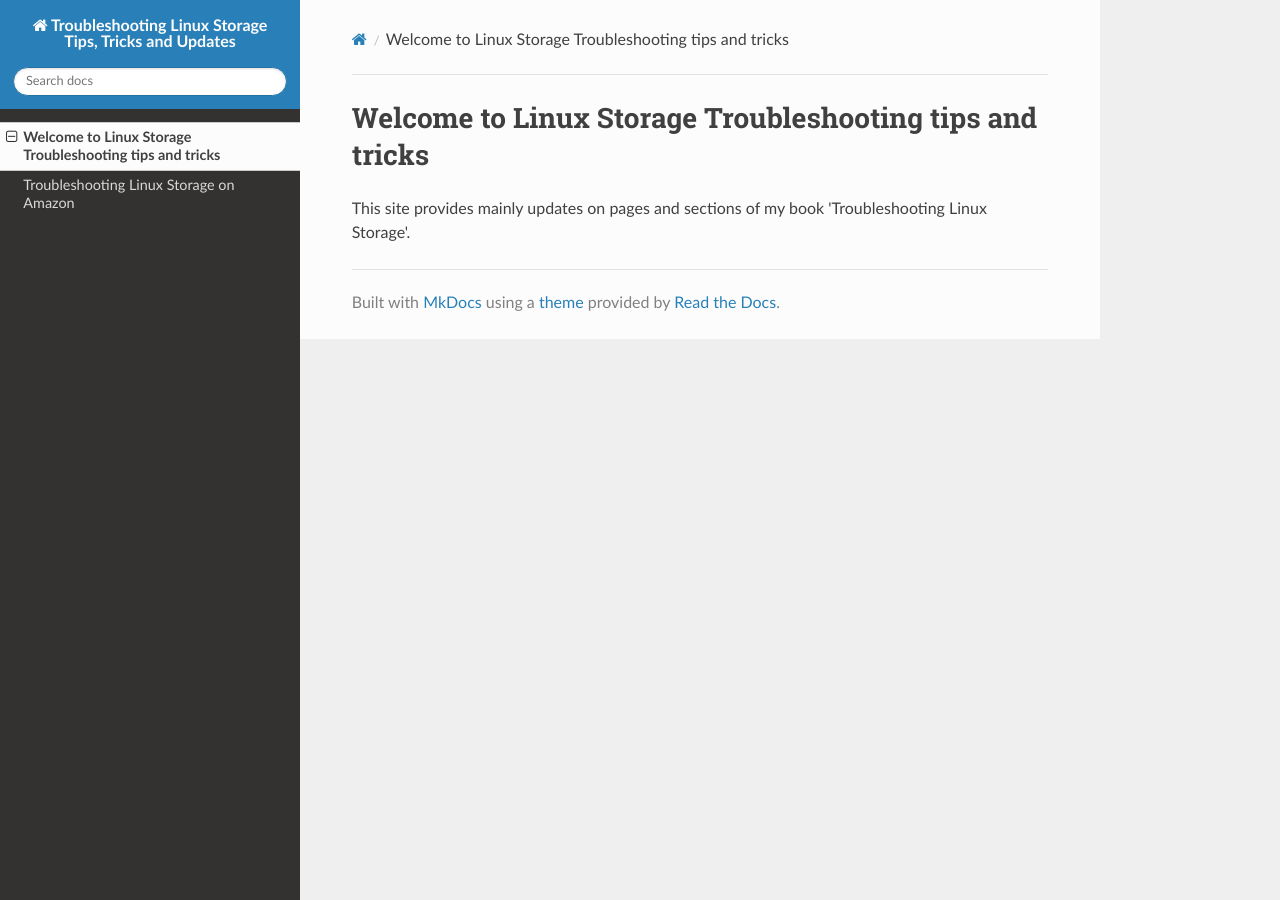
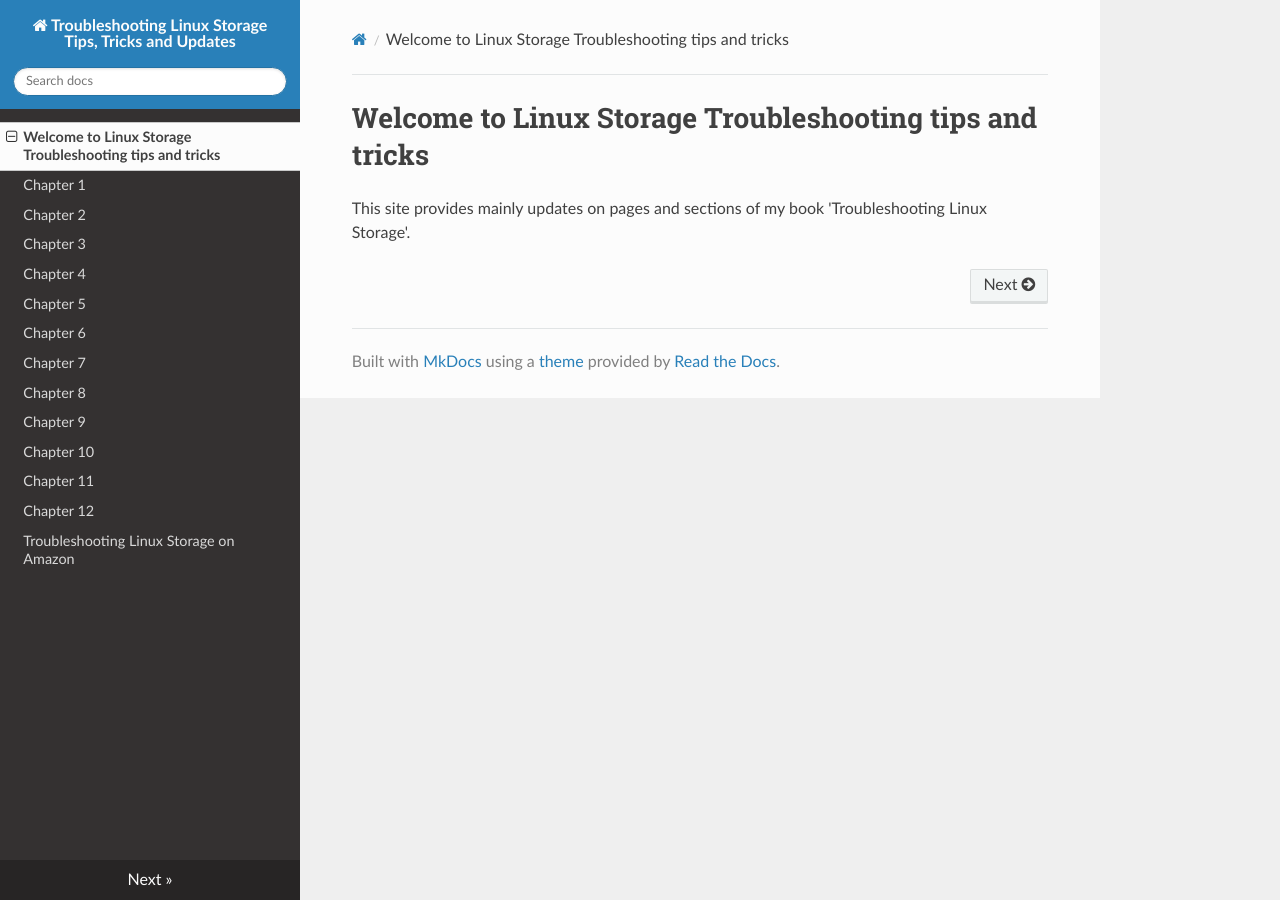
Before and after one commit to elonden/lst-tips, an MkDocs documentation site: the page built from docs/index.md, in a window 1280 px wide. Built offline with MkDocs 1.6.1, drawn with Linux system fonts in a browser that asks for light colours; nearby versions of some CDN libraries.

Commit message:
Update
Signed-off-by: Erwin van Londen <erwin.vanlonden@hitachivantara.com>

```diff
--- a/mkdocs.yml
+++ b/mkdocs.yml
@@ -2,4 +2,18 @@ site_name: Troubleshooting Linux Storage Tips, Tricks and Updates
 theme: readthedocs
 nav:
   - 'index.md'
+  - 'Chapter 1': 'chap-01-Introduction.md'
+  - 'Chapter 2': 'chap-02-applications.md'
+  - 'Chapter 3': 'chap-03-filesystems.md'
+  - 'Chapter 4': 'chap-04-encryption.md'
+  - 'Chapter 5': 'chap-05-partitions.md'
+  - 'Chapter 6': 'chap-06-volumemanagers.md'
+  - 'Chapter 7': 'chap-07-raid.md'
+  - 'Chapter 8': 'chap-08-blockdevices.md'
+  - 'Chapter 9': 'chap-09-schedulers.md'
+  - 'Chapter 10': 'chap-10-protocols.md'
+  - 'Chapter 11': 'chap-11-mpio.md'
+  - 'Chapter 12': 'chap-80-vendor.md'
+
+
   - 'Troubleshooting Linux Storage on Amazon ': 'https://amzn.to/3MpWnQS'
```
